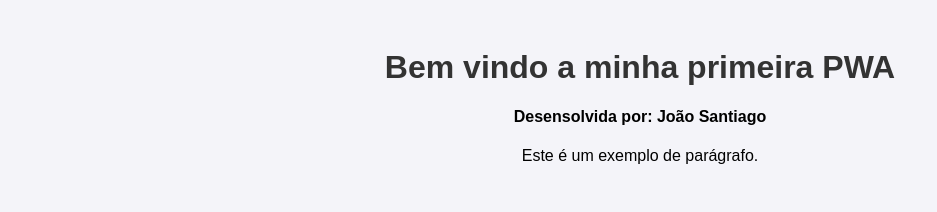
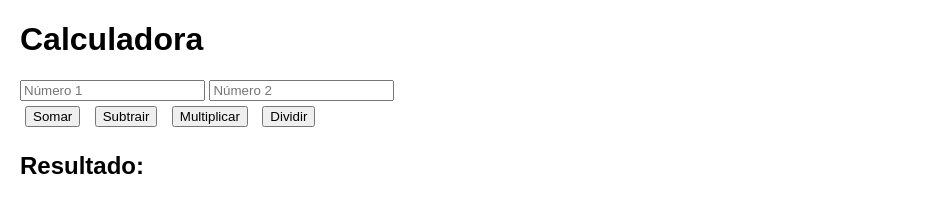
Before and after one commit to JSantiagoSL/jsantiagosl.github.io, a plain HTML site: page index.html in a window 1280 px wide. Shown: the whole page, without its empty margins (0-937 px from the left). Drawn offline with Linux system fonts and the light colour scheme.

Commit message:
Add files via upload
mudança para calculadora

```diff
--- a/index.html
+++ b/index.html
@@ -3,14 +3,24 @@
 <head>
     <meta charset="UTF-8">
     <meta name="viewport" content="width=device-width, initial-scale=1.0">
-    <title>Minha PWA</title>
+    <title>Calculadora</title>
     <link rel="stylesheet" href="styles.css">
     <link rel="manifest" href="manifest.json">
+    <script src="scripts.js" defer></script>
 </head>
 <body>
-    <h1>Bem vindo a minha primeira PWA</h1>
-    <h4>Desensolvida por: João Santiago</h4>
-    <p>Este é um exemplo de parágrafo.</p>
+    <h1>Calculadora</h1>
+    <input type="text" id="num1" placeholder="Número 1">
+    <input type="text" id="num2" placeholder="Número 2">
+    <br>
+    <button onclick="calcular('somar')">Somar</button>
+    <button onclick="calcular('subtrair')">Subtrair</button>
+    <button onclick="calcular('multiplicar')">Multiplicar</button>
+    <button onclick="calcular('dividir')">Dividir</button>
+    <br>
+    <h2>Resultado: <span id="resultado"></span></h2>
+
+    <span id="error-message" class="error-message"></span>
     <script src="app.js"></script>
 </body>
 </html>
--- /dev/null
+++ b/scripts.js
@@ -0,0 +1,49 @@
+function calcular(operacao) {
+    const num1 = document.getElementById('num1');
+    const num2 = document.getElementById('num2');
+    const resultado = document.getElementById('resultado');
+    const errorMessage = document.getElementById('error-message');
+
+    num1.classList.remove('error');
+    num2.classList.remove('error');
+    errorMessage.textContent = '';
+
+    if (num1.value === '') {
+        errorMessage.textContent = 'Por favor, preencha o campo Número 1.';
+        num1.classList.add('error');
+        return;
+    }
+    if (num2.value === '') {
+        errorMessage.textContent = 'Por favor, preencha o campo Número 2.';
+        num2.classList.add('error');
+        return;
+    }
+
+    const n1 = Number (num1.value);
+    const n2 = Number (num2.value);
+    let res;
+
+    switch (operacao) {
+        case 'somar':
+            res = n1 + n2;
+            break;
+        case 'subtrair':
+            res = n1 - n2;
+            break;
+        case 'multiplicar':
+            res = n1 * n2;
+            break;
+        case 'dividir':
+            if (n2 === 0) {
+                alert('Divisão por zero não é permitida.');
+                return;
+            }
+            res = n1 / n2;
+            break;
+        default:
+            alert('Operação inválida.');
+            return;
+    }
+
+    resultado.textContent = res;
+}
--- a/styles.css
+++ b/styles.css
@@ -1,9 +1,16 @@
 body {
     font-family: Arial, sans-serif;
-    text-align: center;
-    padding: 20px;
-    background-color: #f4f4f9;
+    margin: 20px;
 }
-h1 {
-    color: #333;
+input[type="number"] {
+    width: 100px;
+    margin-right: 10px;
+    padding: 5px;
 }
+button {
+    margin: 5px;
+}
+.error {
+    background-color: rgb(243, 82, 82);
+    color: white;
+}
```
Also changed, not shown: icons/icon-192x192.png, icons/icon-512x512.png.
